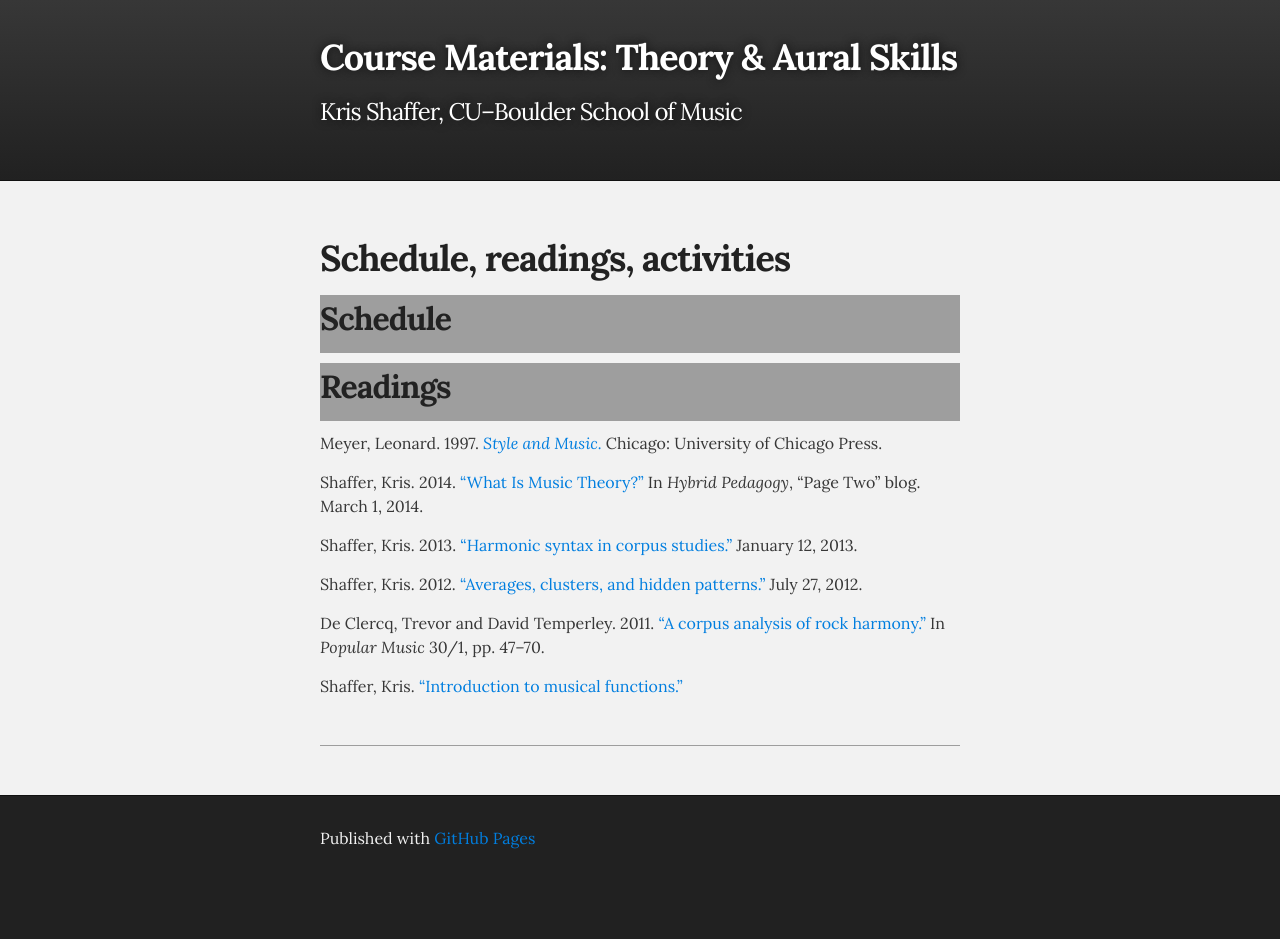
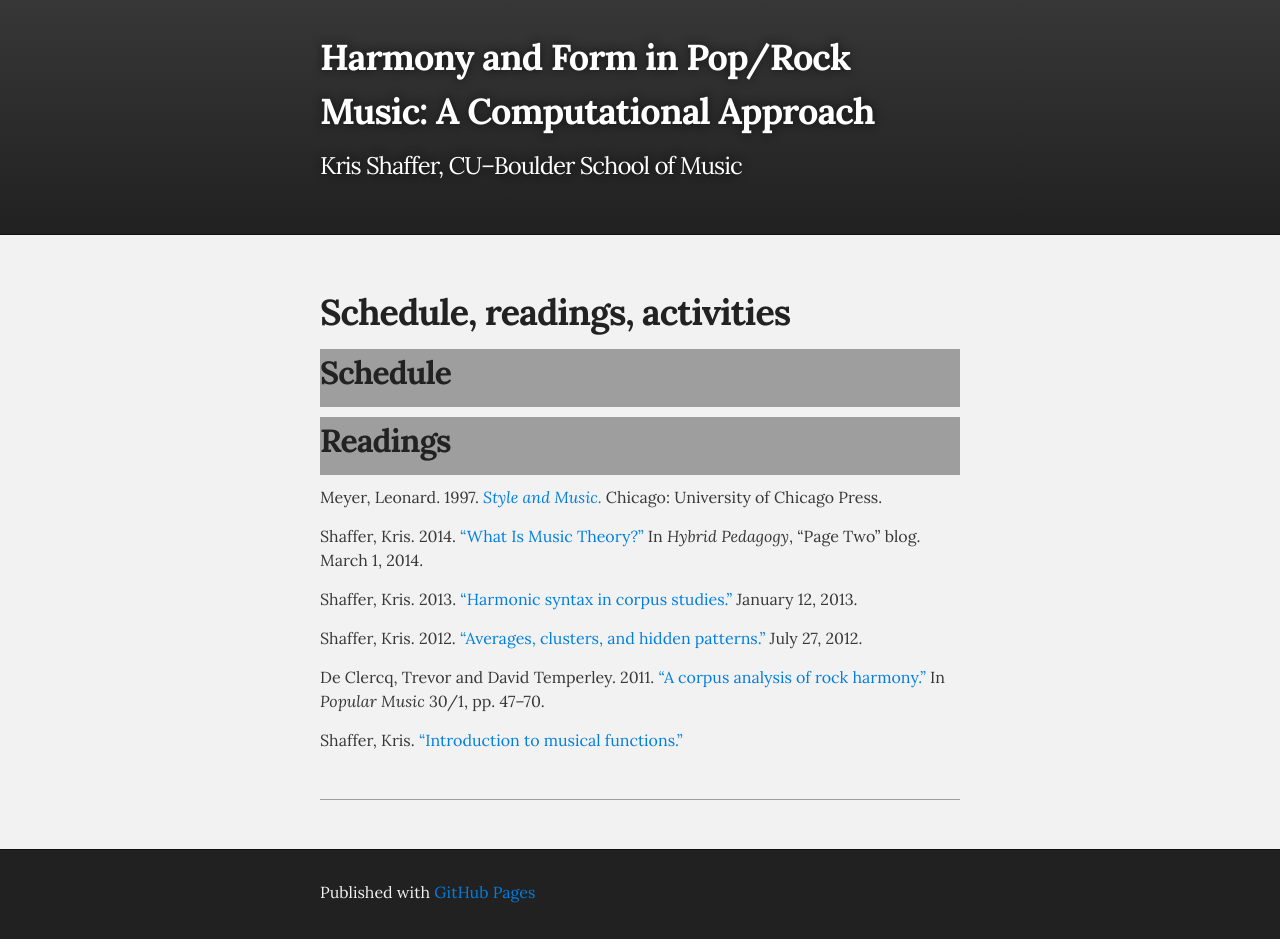
Before and after one commit to kshaffer/corpusmusic, a Jekyll site: the page built from schedule.md, in a window 1280 px wide. Built offline with Jekyll 4.4.1, drawn with Linux system fonts in a browser that asks for light colours; Markdown is read by kramdown in place of the engine named in the settings; before the commit the page ends 900 px from its top, so only the background shows below that.

```diff
--- a/_layouts/default.html
+++ b/_layouts/default.html
@@ -17,7 +17,7 @@
     <div id="header_wrap" class="outer">
         <header class="inner">
 <!--          <a id="forkme_banner" href="https://github.com/HackingMusicTheory">View on GitHub</a> -->
-          <a href="{{ site.baseurl }}/"><h1 id="project_title">Course Materials: Theory & Aural Skills</h1>
+          <a href="{{ site.baseurl }}/"><h1 id="project_title">Harmony and Form in Pop/Rock Music&#58; A Computational Approach</h1>
 			  <h2 id="project_tagline">Kris Shaffer, CU–Boulder School of Music</h2></a>
 <!--          <h2 id="project_tagline"></h2> -->
 
```
